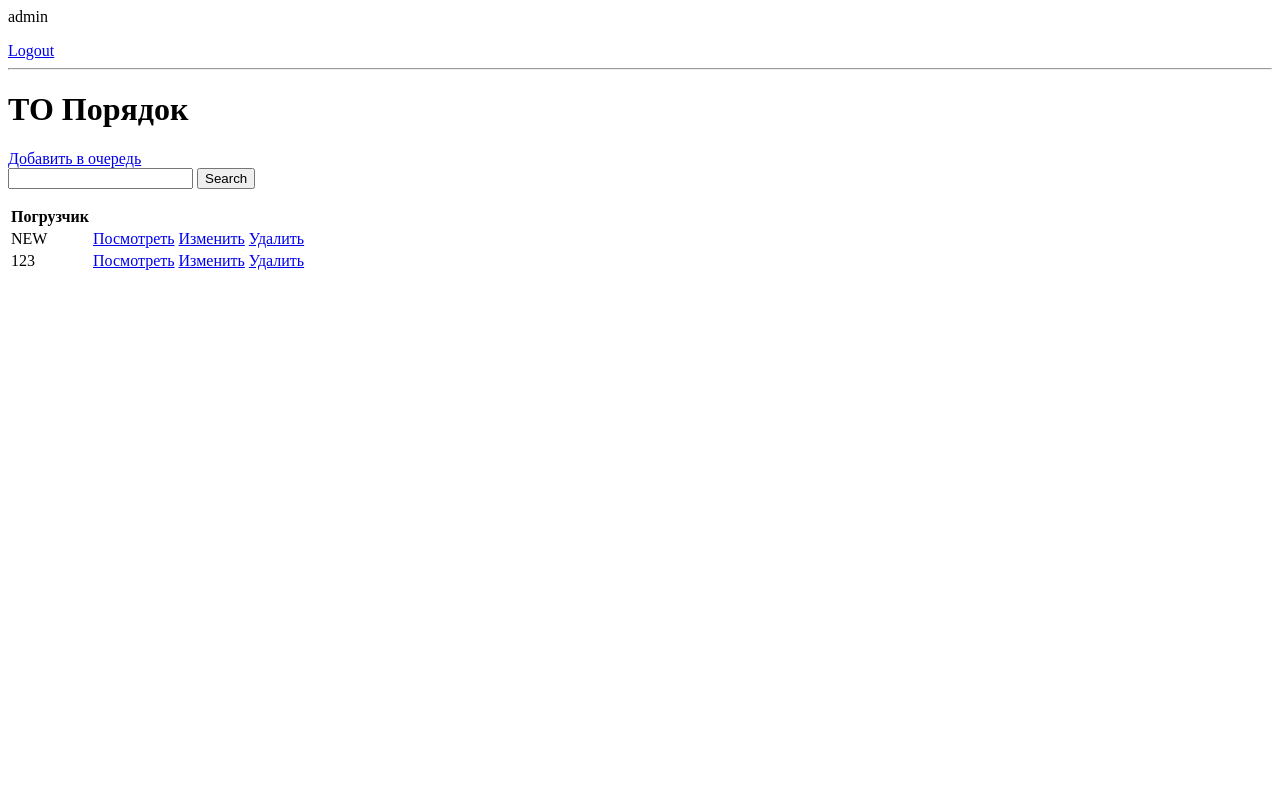
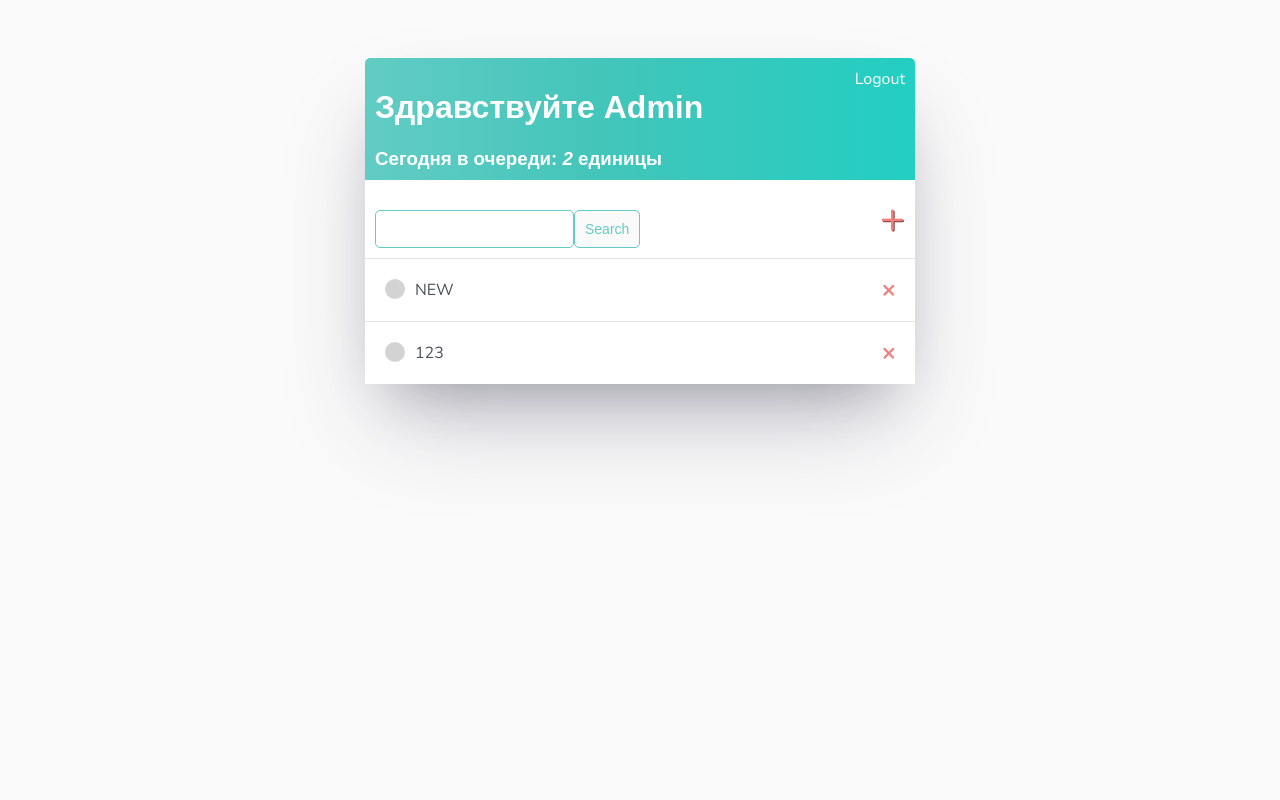
Before and after one commit to gherbetto/sales2service-model, a Django app: page / in a window 1280 px wide. Run offline with Django 4.2, Linux system fonts and the light colour scheme; a user stored in the database is signed in; data comes from the database, SQL or seed files in the repository; both versions use the stored data as it was after the commit.

Commit message:
finished styling of all pages, moved it to static css

```diff
--- /dev/null
+++ b/base/static/base/style.css
@@ -0,0 +1,124 @@
+body {
+    background-color: #fafafa;
+    font-family: 'Nunito', sans-serif;
+    padding-top: 50px;
+}
+
+.container {
+    max-width: 550px;
+    margin: auto;
+    background-color: #fff;
+    box-shadow: rgba(50, 50, 93, 0.25) 0 50px 100px -20px, rgba(0, 0, 0, 0.3) 0 30px 60px -30px;
+}
+
+h1,
+h2,
+h3,
+h4,
+h5,
+h6 {
+    font-family: 'Raleway', sans-serif;
+}
+
+a,
+p {
+    color: #4b5156;
+}
+
+.header-bar {
+    display: flex;
+    justify-content: space-between;
+    color: #fff;
+    padding: 10px;
+    border-radius: 5px 5px 0 0;
+    background: linear-gradient(90deg, #62ccc4 0%, #43c5ba 43%, #23cec2 100%);
+}
+
+.header-bar a {
+    color: #fff;
+    text-decoration: none;
+}
+
+.unit-wrapper {
+    display: flex;
+    align-items: center;
+    justify-content: space-between;
+    padding: 20px;
+    background-color: #fff;
+    border-top: 1px solid rgb(226, 226, 226);
+}
+
+.unit-title {
+    display: flex;
+}
+
+.unit-title a {
+    text-decoration: none;
+    color: #4b5156;
+    margin-left: 10px;
+}
+
+.unit-complete-icon {
+    height: 20px;
+    width: 20px;
+    background-color: lightcoral;
+    border-radius: 50%;
+}
+
+.unit-incomplete-icon {
+    height: 20px;
+    width: 20px;
+    background-color: lightgrey;
+    border-radius: 50%;
+}
+
+.delete-link {
+    text-decoration: none;
+    font-weight: 900;
+    color: lightcoral;
+    font-size: 22px;
+    line-height: 0;
+}
+
+#search-add-wrapper {
+    display: flex;
+    justify-content: space-between;
+    align-items: center;
+    padding: 10px;
+}
+
+#add-link {
+    color: lightcoral;
+    text-decoration: none;
+    font-size: 42px;
+    text-shadow: 1px 1px #81413b;
+}
+
+input[type=text],
+input[type=password],
+textarea {
+    border: 1px solid #62ccc4;
+    border-radius: 5px;
+    padding: 10px;
+    width: 90%;
+}
+
+label {
+    padding-top: 10px;
+    display: block;
+}
+
+.button {
+    border: 1px solid #62ccc4;
+    background-color: #fafafa;
+    color: #62ccc4;
+    padding: 10px;
+    font-size: 14px;
+    border-radius: 5px;
+    cursor: pointer;
+    text-decoration: none;
+}
+
+.card-body {
+    padding: 20px;
+}
--- a/base/templates/base/main.html
+++ b/base/templates/base/main.html
@@ -1,10 +1,23 @@
+{% load static %}
+
 <!DOCTYPE html>
 <html lang="en">
 <head>
     <meta charset="UTF-8">
-    <title>Title</title>
+    <title>Список ТО</title>
+    <link rel="preconnect" href="https://fonts.googleapis.com">
+    <link rel="preconnect" href="https://fonts.gstatic.com" crossorigin>
+    <link href="https://fonts.googleapis.com/css2?family=Nunito:wght@200&display=swap" rel="stylesheet">
+    <link rel="stylesheet" href="{% static 'base/style.css' %}">
 </head>
+
 <body>
+
+<div class="container">
+    {% block content %}
+
+    {% endblock content %}
+</div>
 
 </body>
 </html>
--- a/base/templates/base/unit.html
+++ b/base/templates/base/unit.html
@@ -1,3 +1,8 @@
+{% extends 'base/main.html' %}
+{% block content %}
+
 <h1>Погрузчик: {{ task }}</h1>
 <p>{{ unit.descriptiondescription }}</p>
 <p>Создал {{ unit.user }}</p>
+
+{% endblock content %}
--- a/base/templates/base/unit_list.html
+++ b/base/templates/base/unit_list.html
@@ -1,31 +1,49 @@
+{% extends 'base/main.html' %}
+{% block content %}
+
+    <div class="header-bar">
+        <div>
+            <h1>Здравствуйте {{ request.user|title }}</h1>
+            <h3 style="margin: 0">Сегодня в очереди: <i>{{ count }}</i> единиц{{ count|pluralize:"а,ы"}}</h3>
+        </div>
         {% if request.user.is_authenticated %}
-    <p>{{ request.user }}</p>
             <a href="{% url 'logout' %}">Logout</a>
         {% else %}
             <a href="{% url 'login' %}">Login</a>
         {% endif %}
-<hr>
-<h1>ТО Порядок</h1>
-<a href="{% url 'unit-create' %}">Добавить в очередь</a>
+    </div>
 
-<form method="get">
+
+    <div id="search-add-wrapper">
+        <form method="get" style="margin-top: 20px; display: flex;">
             <input type="text" name="search-area" value="{{ search_input }}">
-    <input type="submit" value="Search">
+            <input class="button" type="submit" value="Search">
         </form>
+    <a id="add-link" href="{% url 'unit-create' %}">&#x2b;</a>
+    </div>
 
-<table>
-    <tr>
-        <th>Погрузчик</th>
-        <th></th>
-    </tr>
+
+    <div class="unit-items-wrapper">
         {% for unit in units %}
-    <tr>
-        <td>{{unit.title}}</td>
-        <td><a href="{% url 'unit' unit.id %}">Посмотреть</a></td>
-        <td><a href="{% url 'unit-update' unit.id %}">Изменить</a></td>
-        <td><a href="{% url 'unit-delete' unit.id %}">Удалить</a></td>
-    </tr>
+            <div class="unit-wrapper">
+                {% if unit.complete %}
+                    <div class="unit-title">
+                        <div class="unit-complete-icon"></div>
+                        <i><s><a href="{% url 'unit-update' unit.id %}">{{ unit }}</a></s></i>
+                    </div>
+                    <a class="delete-link" href="{% url 'unit-delete' unit.id %}">&#215;</a>
+                {% else %}
+                    <div class="unit-title">
+                        <div class="unit-incomplete-icon"></div>
+                        <a href="{% url 'unit-update' unit.id %}">{{ unit }}</a>
+                    </div>
+                    <a class="delete-link" href="{% url 'unit-delete' unit.id %}">&#215;</a>
+                {% endif %}
+            </div>
+
         {% empty %}
             <h3>Очередь пуста</h3>
         {% endfor %}
-</table>
+    </div>
+
+{% endblock content %}
--- a/base/views.py
+++ b/base/views.py
@@ -24,6 +24,7 @@ class UnitList(LoginRequiredMixin, ListView):
 
     def get_context_data(self, **kwargs):
         context = super().get_context_data(**kwargs)
+        context['count'] = context['units'].filter(complete=False).count()
         search_input = self.request.GET.get('search-area') or ''
         if search_input:
             context['units'] = context['units'].filter(
```
Also changed, not shown: base/templates/base/login.html (+17 -15 lines), base/templates/base/unit_confirm_delete.html (+17 -6 lines), base/templates/base/unit_form.html (+18 -7 lines), db.sqlite3. Lines whose indentation alone changed are shown as unchanged.
